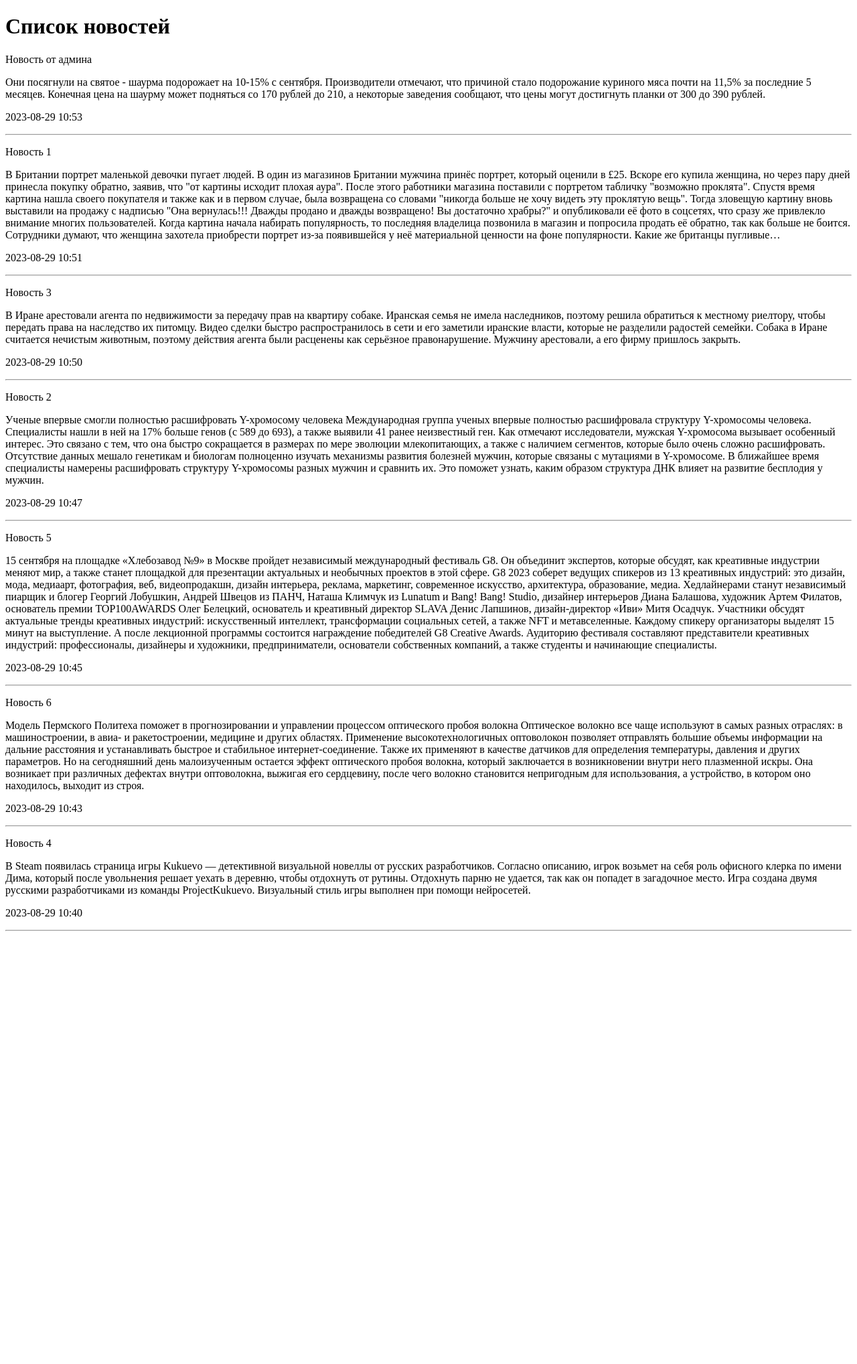
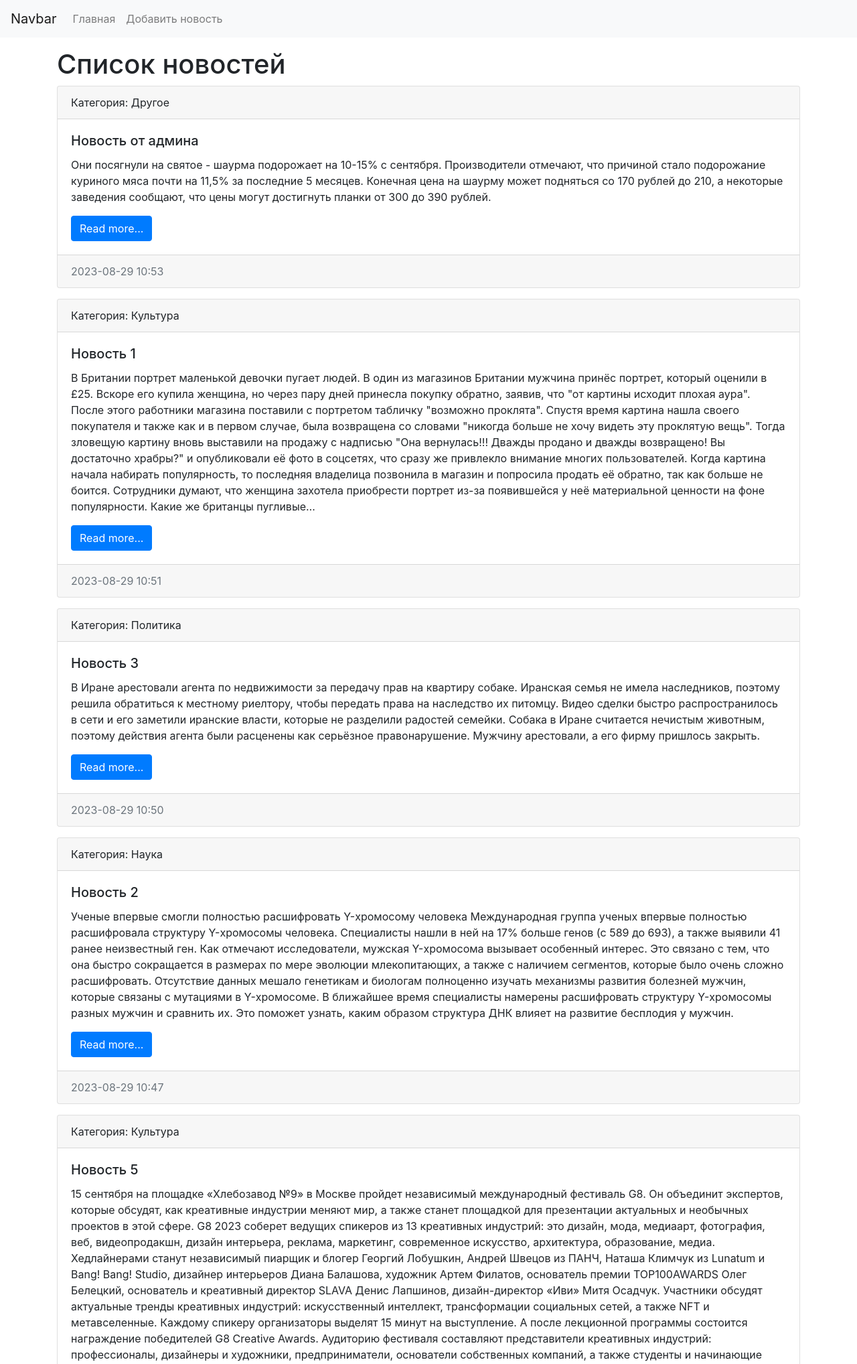
Before and after one commit to Kirill263/news, a Django app: page / in a window 1280 px wide. Shown: the top 2036 px of the page at 67% size. Before the commit the page ends 1390 px from the top, so only its background shows below. Run offline with Django 4.2, Linux system fonts and the light colour scheme; data comes from the database, SQL or seed files in the repository; both versions use the stored data as it was after the commit.

Commit message:
updated the file index.html

```diff
--- a/news/templates/news/index.html
+++ b/news/templates/news/index.html
@@ -1,21 +1,57 @@
-<!DOCTYPE html>
+<!doctype html>
 <html lang="en">
   <head>
-    <meta charset="UTF-8">
-    <meta name="viewport" content="width=device-width, initial-scale=1.0">
+
+    <meta charset="utf-8">
+    <meta name="viewport" content="width=device-width, initial-scale=1, shrink-to-fit=no">
+
+
+    <link rel="stylesheet" href="https://cdn.jsdelivr.net/npm/bootstrap@4.3.1/dist/css/bootstrap.min.css" integrity="sha384-ggOyR0iXCbMQv3Xipma34MD+dH/1fQ784/j6cY/iJTQUOhcWr7x9JvoRxT2MZw1T" crossorigin="anonymous">
+
     <title>{{ title }}</title>
   </head>
   <body>
+    <nav class="navbar navbar-expand-lg navbar-light bg-light">
+        <a class="navbar-brand" href="/">Navbar</a>
+        <button class="navbar-toggler" type="button" data-toggle="collapse" data-target="#navbarSupportedContent" aria-controls="navbarSupportedContent" aria-expanded="false" aria-label="Toggle navigation">
+          <span class="navbar-toggler-icon"></span>
+        </button>
 
+        <div class="collapse navbar-collapse" id="navbarSupportedContent">
+          <ul class="navbar-nav mr-auto">
+            <li class="nav-item"><a class="nav-link" href="/">Главная</a></li>
+            <li class="nav-item"><a class="nav-link" href="/">Добавить новость</a></li>
+          </ul>
+        </div>
+      </nav>
+
+      <div class="container mt-3">
         <h1>{{ title }}</h1>
+        <div class="row">
+            <div class="col-md-12">
                 {% for item in news %}
-        <div>
-            <p>{{ item.title }}</p>
-            <p>{{ item.content }}</p>
-            <p>{{ item.created_at|date:"Y-m-d H:i" }}</p>
+                <div class="card mb-3">
+                    <div class="card-header">
+                    Категория: {{ item.category }}
                     </div>
-        <hr>
+                    <div class="card-body">
+                    <h5 class="card-title">{{ item.title }}</h5>
+                    <p class="card-text">{{ item.content }}</p>
+                    <a href="#" class="btn btn-primary">Read more...</a>
+                    </div>
+                    <div class="card-footer text-muted">
+                        {{ item.created_at|date:"Y-m-d H:i" }}
+                    </div>
+                </div>
                 {% endfor %}
+            </div>
+        </div>
+      </div>
+
+      <script src="https://code.jquery.com/jquery-3.3.1.slim.min.js" integrity="sha384-q8i/X+965DzO0rT7abK41JStQIAqVgRVzpbzo5smXKp4YfRvH+8abtTE1Pi6jizo" crossorigin="anonymous"></script>
+      <script src="https://cdn.jsdelivr.net/npm/popper.js@1.14.7/dist/umd/popper.min.js" integrity="sha384-UO2eT0CpHqdSJQ6hJty5KVphtPhzWj9WO1clHTMGa3JDZwrnQq4sF86dIHNDz0W1" crossorigin="anonymous"></script>
+      <script src="https://cdn.jsdelivr.net/npm/bootstrap@4.3.1/dist/js/bootstrap.min.js" integrity="sha384-JjSmVgyd0p3pXB1rRibZUAYoIIy6OrQ6VrjIEaFf/nJGzIxFDsf4x0xIM+B07jRM" crossorigin="anonymous"></script>
 
   </body>
+
 </html>
```
Also changed, not shown: db.sqlite3, media/photos/photo_2023-08-24_19-06-33.jpg (added), media/photos/photo_2023-08-29_18-05-38.jpg (added), media/photos/programmer1.jpg (deleted), media/photos/volga.jpg (added). Lines whose indentation alone changed are shown as unchanged.
